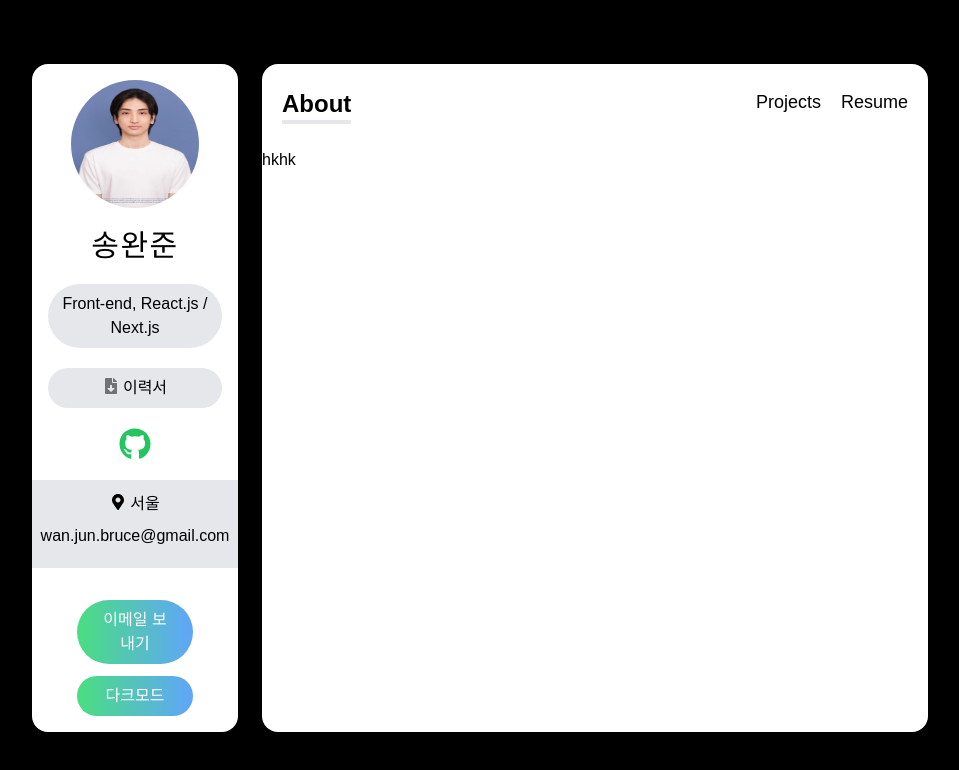
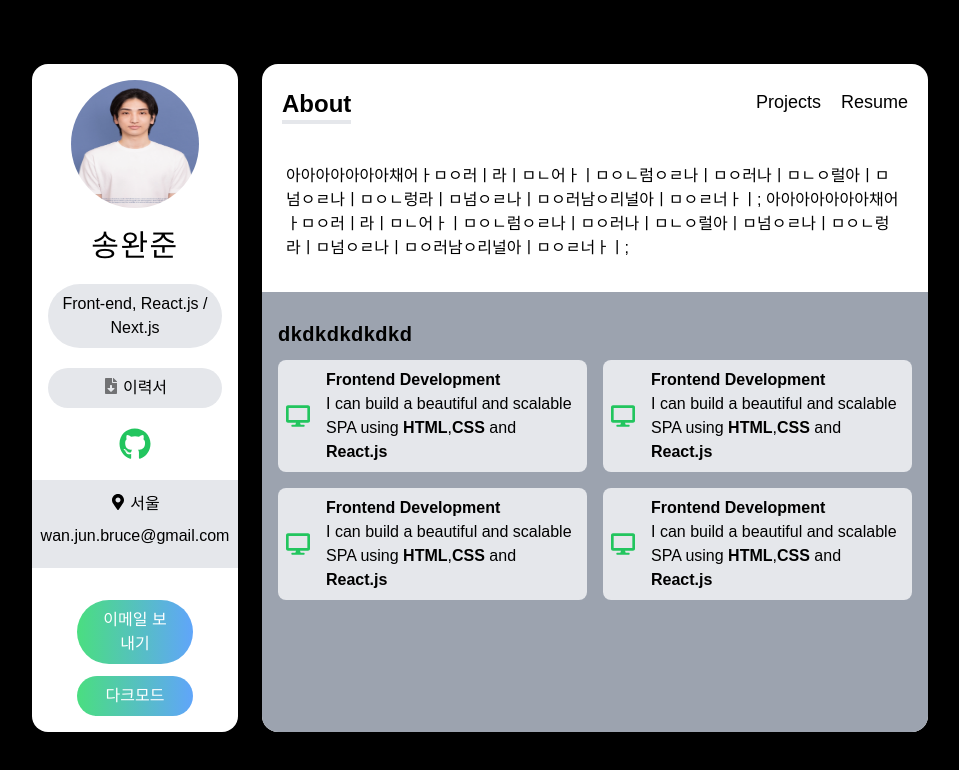
Before and after one commit to natural-nine/nextjs-portfolio, a Next.js app: page / in a window 1280 px wide. Shown: the top 770 px of the page, without its empty margins (160-1119 px from the left). Built offline with nearby package versions, Linux system fonts and the light colour scheme.

Commit message:
about page

```diff
--- /dev/null
+++ b/components/ServiceCard.tsx
@@ -0,0 +1,21 @@
+import { IServices, IServiceTypes } from "@/types";
+
+const ServiceCard = ({ service }: IServices) => {
+  const { Icon, about, title } = service;
+  const createMarkup = () => {
+    return {
+      __html: about,
+    };
+  };
+  return (
+    <div className="flex items-center p-2 space-x-4">
+      <Icon className="w-12 h-12 text-green-500" />
+      <div>
+        <h4 className="font-bold ">{title}</h4>
+        <p dangerouslySetInnerHTML={createMarkup()} />
+      </div>
+    </div>
+  );
+};
+
+export default ServiceCard;
--- /dev/null
+++ b/data.ts
@@ -0,0 +1,30 @@
+import { IconType } from "react-icons";
+import { FaDesktop } from "react-icons/fa";
+import { IServiceTypes } from "./types";
+
+export const services: IServiceTypes[] = [
+  {
+    title: "Frontend Development",
+    about:
+      "I can build a beautiful and scalable SPA using <b> HTML</b>,<b>CSS</b>   and <b>React.js</b> ",
+    Icon: FaDesktop,
+  },
+  {
+    title: "Frontend Development",
+    about:
+      "I can build a beautiful and scalable SPA using <b> HTML</b>,<b>CSS</b>   and <b>React.js</b> ",
+    Icon: FaDesktop,
+  },
+  {
+    title: "Frontend Development",
+    about:
+      "I can build a beautiful and scalable SPA using <b> HTML</b>,<b>CSS</b>   and <b>React.js</b> ",
+    Icon: FaDesktop,
+  },
+  {
+    title: "Frontend Development",
+    about:
+      "I can build a beautiful and scalable SPA using <b> HTML</b>,<b>CSS</b>   and <b>React.js</b> ",
+    Icon: FaDesktop,
+  },
+];
--- a/package.json
+++ b/package.json
@@ -13,6 +13,7 @@
     "@types/node": "18.11.18",
     "@types/react": "18.0.27",
     "@types/react-dom": "18.0.10",
+    "axios": "^1.2.3",
     "eslint-config-next": "13.1.4",
     "next": "13.1.4",
     "react": "18.2.0",
--- a/pages/_app.tsx
+++ b/pages/_app.tsx
@@ -9,7 +9,7 @@
       <div className="col-span-12 p-4 text-center bg-white lg:col-span-3 rounded-2xl">
         <Sider />
       </div>
-      <div className="flex flex-col col-span-12 bg-white lg:col-span-9 rounded-2xl">
+      <div className="flex flex-col col-span-12 overflow-hidden bg-white lg:col-span-9 rounded-2xl">
         <Navbar />
         <Component {...pageProps} />
       </div>
--- a/pages/api/hello.ts
+++ b/pages/api/services.ts
@@ -1,13 +1,20 @@
 // Next.js API route support: https://nextjs.org/docs/api-routes/introduction
 import type { NextApiRequest, NextApiResponse } from 'next'
 
+import { services } from '@/data'
+import { IconType } from 'react-icons';
+interface IServiceTypes {
+  title: string;
+  about: string;
+  Icon: IconType;
+}
 type Data = {
   name: string
 }
 
 export default function handler(
   req: NextApiRequest,
-  res: NextApiResponse<Data>
+  res: NextApiResponse
 ) {
-  res.status(200).json({ name: 'John Doe' })
+  res.status(200).json({services})
 }
--- a/pages/index.tsx
+++ b/pages/index.tsx
@@ -1,9 +1,39 @@
+import ServiceCard from "@/components/ServiceCard";
+import { services } from "@/data";
+import { IServiceTypes } from "@/types";
+import axios from "axios";
+import { GetServerSideProps } from "next";
+
 const Home = () => {
   return (
-    <div>
-      <h1>hkhk</h1>
+    <div className="flex flex-col flex-grow px-6 pt-1">
+      <h5 className="my-3 font-medium">
+        아아아아아아아채어ㅏㅁㅇ러ㅣ라ㅣㅁㄴ어ㅏㅣㅁㅇㄴ럼ㅇㄹ나ㅣㅁㅇ러나ㅣㅁㄴㅇ럴아ㅣㅁ넘ㅇㄹ나ㅣㅁㅇㄴ렁라ㅣㅁ넘ㅇㄹ나ㅣㅁㅇ러남ㅇ리널아ㅣㅁㅇㄹ너ㅏㅣ;
+        아아아아아아아채어ㅏㅁㅇ러ㅣ라ㅣㅁㄴ어ㅏㅣㅁㅇㄴ럼ㅇㄹ나ㅣㅁㅇ러나ㅣㅁㄴㅇ럴아ㅣㅁ넘ㅇㄹ나ㅣㅁㅇㄴ렁라ㅣㅁ넘ㅇㄹ나ㅣㅁㅇ러남ㅇ리널아ㅣㅁㅇㄹ너ㅏㅣ;
+      </h5>
+      <div
+        className="flex-grow p-4 mt-5 bg-gray-400"
+        style={{ marginLeft: "-1.5rem", marginRight: "-1.5rem" }}
+      >
+        <h6 className="my-3 text-xl font-bold tracking-wide">dkdkdkdkdkd</h6>
+        <div className="grid gap-4 lg:grid-cols-2">
+          {services.map((service: IServiceTypes) => (
+            <div className="bg-gray-200 rounded-lg lg:col-span-1">
+              <ServiceCard service={service} />
+            </div>
+          ))}
+        </div>
+      </div>
     </div>
   );
 };
 
+// export const getServerSideProps = async (context: GetServerSideProps) => {
+//   const { data } = await axios.get("http://localhost:3000/api/services");
+//   return {
+//     props: {
+//       services: data,
+//     },
+//   };
+// };
 export default Home;
--- /dev/null
+++ b/types.ts
@@ -0,0 +1,11 @@
+import { IconType } from "react-icons";
+
+export interface IServiceTypes {
+  title: string;
+  about: string;
+  Icon: IconType;
+}
+
+export interface IServices {
+  service: IServiceTypes;
+}
```
Also changed, not shown: 1 other file (tests, documents, lock files or other folders).
